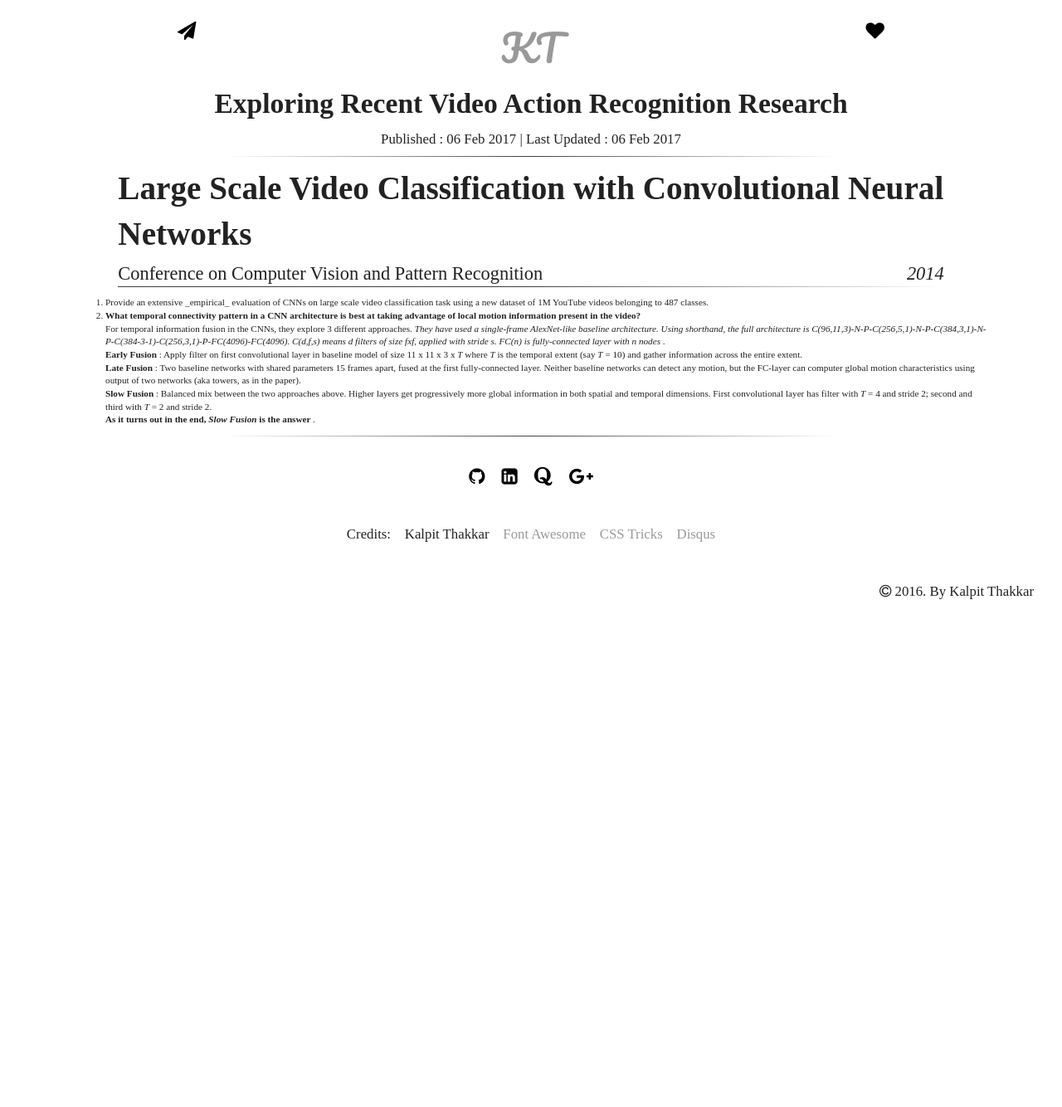
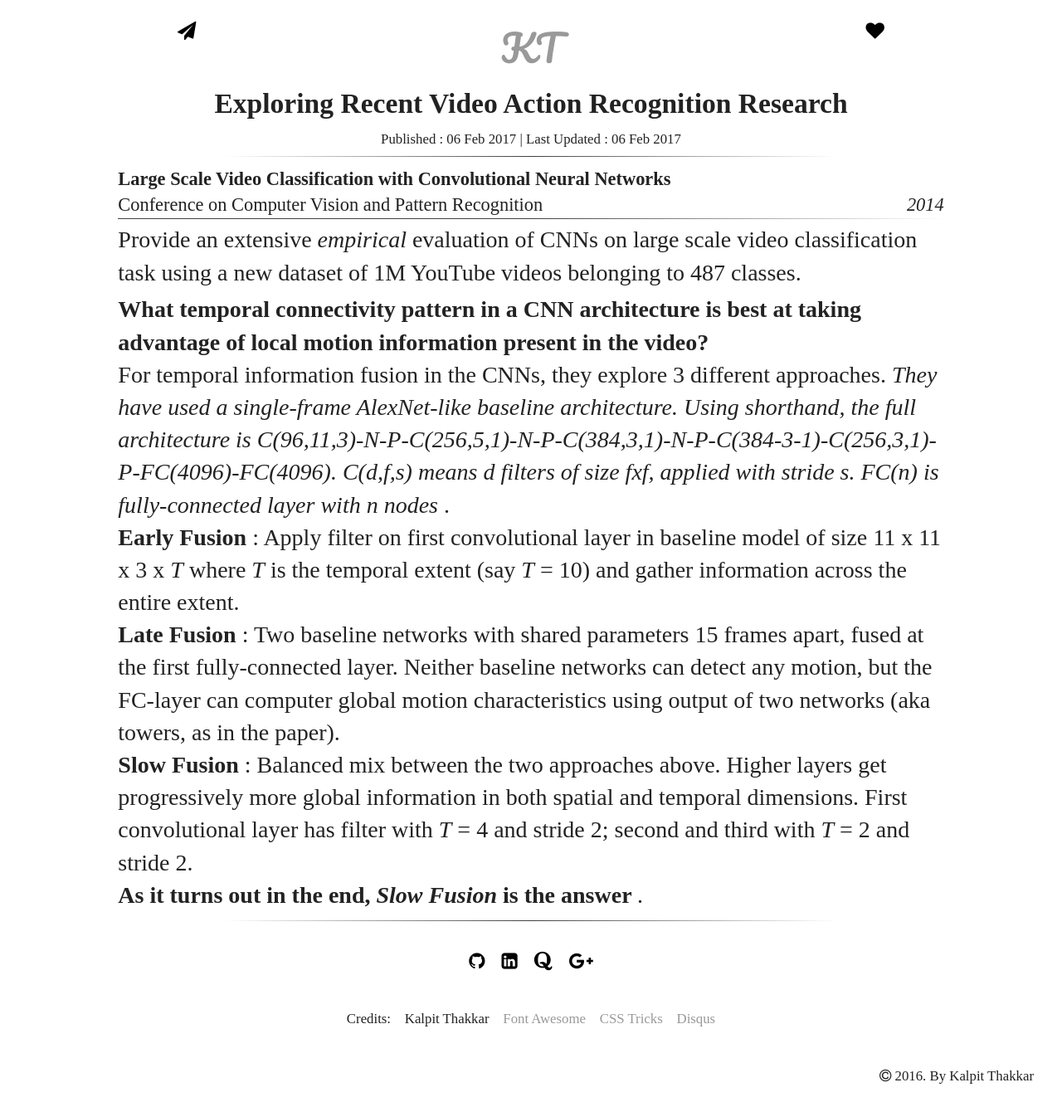
Before and after one commit to dracarys983/PersonalWebsite, a Jekyll site: the page built from _posts/2017-02-08-Starting-with-vision-and-deep-learning.md, in a window 1280 px wide. Shown: the whole page at 83% size. Built offline with Jekyll 4.4.1, drawn with Linux system fonts in a browser that asks for light colours; nearby versions of some CDN libraries; some web fonts are replaced; comment, search, counter and statistics services are not loaded; before the commit the page ends 900 px from its top, so only the background shows below that.

Commit message:
Some style changes on blog post for Feb 8

```diff
--- a/_posts/2017-02-08-Starting-with-vision-and-deep-learning.md
+++ b/_posts/2017-02-08-Starting-with-vision-and-deep-learning.md
@@ -6,21 +6,17 @@
 updated: 2017-02-06
 ---
 
-<h2 class="content-title"> Large Scale Video Classification with Convolutional Neural Networks </h2>
+<h2 class="content-subtitle"> Large Scale Video Classification with Convolutional Neural Networks </h2>
 <ul class="content-subtitle">
     <li> Conference on Computer Vision and Pattern Recognition </li>
     <li><em> 2014 </em></li>
 </ul>
 <hr class="style-one section-rule" />
-<p>
-    <ol>
-        <li> Provide an extensive _empirical_ evaluation of CNNs on large scale video classification task using a new dataset of 1M YouTube videos belonging to 487 classes. </li>
-        <li> <strong> What temporal connectivity pattern in a CNN architecture is best at taking advantage of local motion information present in the video? </strong> <br />
-             For temporal information fusion in the CNNs, they explore 3 different approaches. <em> They have used a single-frame AlexNet-like baseline architecture. Using shorthand, the full architecture is C(96,11,3)-N-P-C(256,5,1)-N-P-C(384,3,1)-N-P-C(384-3-1)-C(256,3,1)-P-FC(4096)-FC(4096). C(d,f,s) means d filters of size fxf, applied with stride s. FC(n) is fully-connected layer with n nodes </em>. <br />
-             <strong>Early Fusion </strong>: Apply filter on first convolutional layer in baseline model of size 11 x 11 x 3 x <em>T</em> where <em>T</em> is the temporal extent (say <em>T</em> = 10) and gather information across the entire extent. <br />
-             <strong>Late Fusion </strong>: Two baseline networks with shared parameters 15 frames apart, fused at the first fully-connected layer. Neither baseline networks can detect any motion, but the FC-layer can computer global motion characteristics using output of two networks (aka towers, as in the paper). <br />
-             <strong>Slow Fusion </strong>: Balanced mix between the two approaches above. Higher layers get progressively more global information in both spatial and temporal dimensions. First convolutional layer has filter with <em>T</em> = 4 and stride 2; second and third with <em>T</em> = 2 and stride 2. <br />
-             <strong> As it turns out in the end, <em> Slow Fusion </em> is the answer </strong>.
-        </li>
-    </ol>
+<p> Provide an extensive <em>empirical</em> evaluation of CNNs on large scale video classification task using a new dataset of 1M YouTube videos belonging to 487 classes. </p>
+<p> <strong> What temporal connectivity pattern in a CNN architecture is best at taking advantage of local motion information present in the video? </strong> <br />
+    For temporal information fusion in the CNNs, they explore 3 different approaches. <em> They have used a single-frame AlexNet-like baseline architecture. Using shorthand, the full architecture is C(96,11,3)-N-P-C(256,5,1)-N-P-C(384,3,1)-N-P-C(384-3-1)-C(256,3,1)-P-FC(4096)-FC(4096). C(d,f,s) means d filters of size fxf, applied with stride s. FC(n) is fully-connected layer with n nodes </em>. <br />
+    <strong>Early Fusion </strong>: Apply filter on first convolutional layer in baseline model of size 11 x 11 x 3 x <em>T</em> where <em>T</em> is the temporal extent (say <em>T</em> = 10) and gather information across the entire extent. <br />
+    <strong>Late Fusion </strong>: Two baseline networks with shared parameters 15 frames apart, fused at the first fully-connected layer. Neither baseline networks can detect any motion, but the FC-layer can computer global motion characteristics using output of two networks (aka towers, as in the paper). <br />
+    <strong>Slow Fusion </strong>: Balanced mix between the two approaches above. Higher layers get progressively more global information in both spatial and temporal dimensions. First convolutional layer has filter with <em>T</em> = 4 and stride 2; second and third with <em>T</em> = 2 and stride 2. <br />
+    <strong> As it turns out in the end, <em> Slow Fusion </em> is the answer </strong>.
 </p>
```
